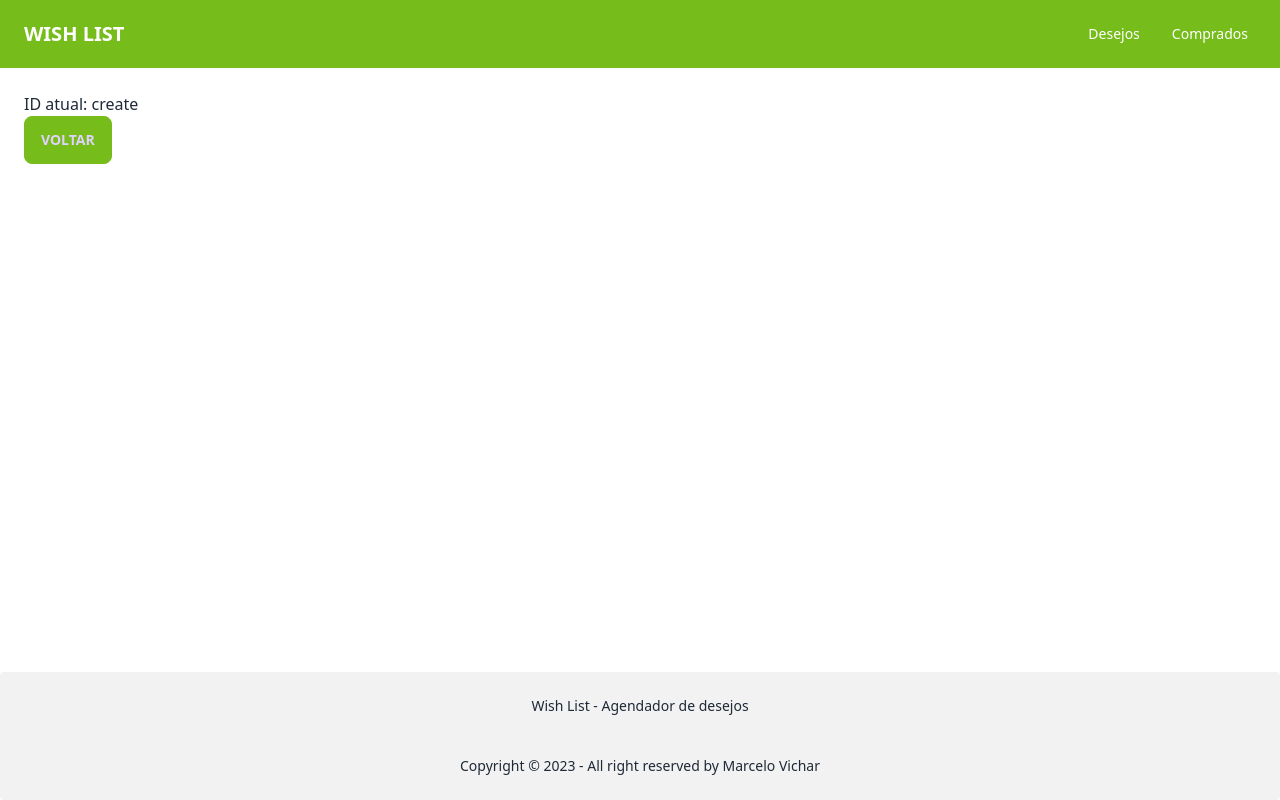
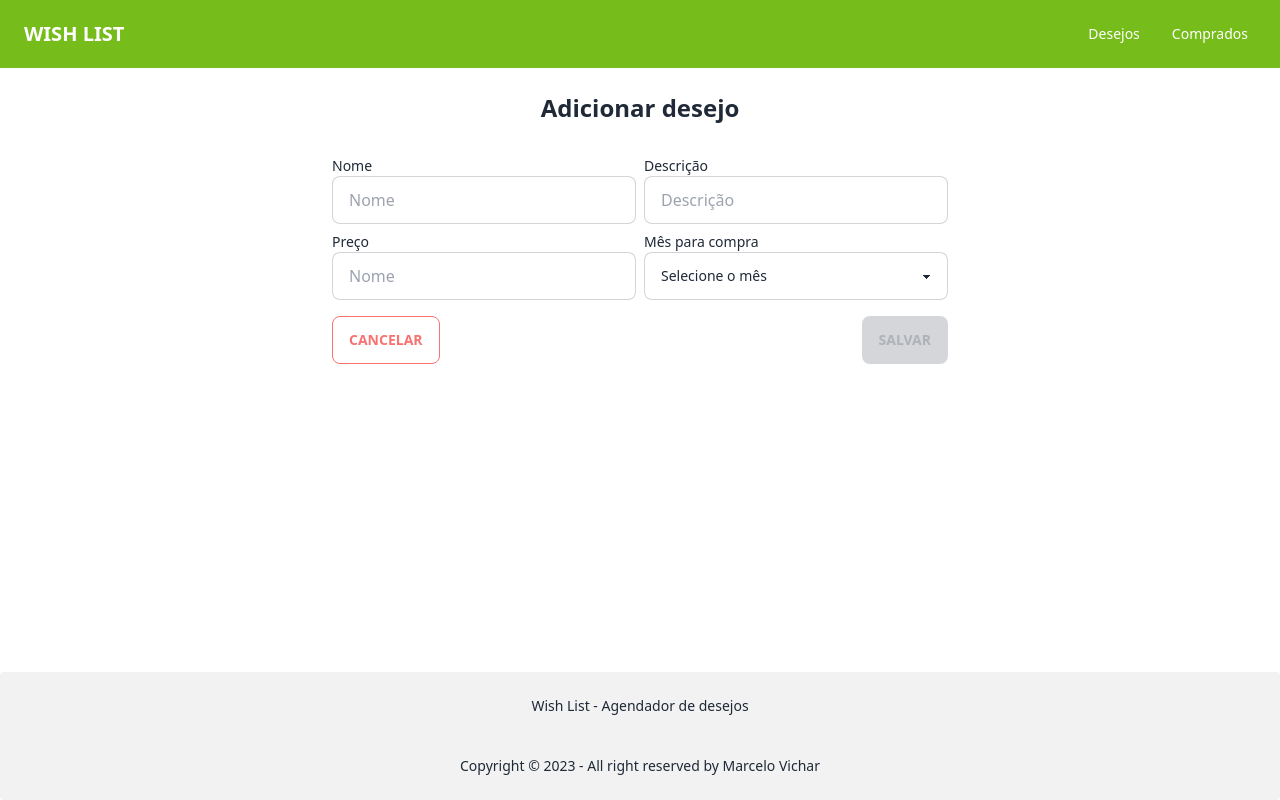
Before and after one commit to MarceloVichar/angular-wish-list, an Angular app in the folder wish-list/: page /wish/create in a window 1280 px wide. Built offline with nearby package versions, Linux system fonts and the light colour scheme.

Commit message:
implementado cadastro com validacao e local storage

```diff
--- a/wish-list/src/app/app-routing.module.ts
+++ b/wish-list/src/app/app-routing.module.ts
@@ -3,11 +3,13 @@ import { RouterModule, Routes } from '@angular/router';
 import {HomeComponent} from "./pages/home/home.component";
 import {PurchasedComponent} from "./pages/purchased/purchased.component";
 import {DetailsComponent} from "./pages/details/details.component";
+import {CreateComponent} from "./pages/create/create.component";
 
 const routes: Routes = [
   { path: '', component: HomeComponent },
+  { path: 'wish/create', component: CreateComponent },
   { path: 'wish/:id', component: DetailsComponent },
-  { path: 'purchased', component: PurchasedComponent }
+  { path: 'purchased', component: PurchasedComponent },
 ];
 
 @NgModule({
--- /dev/null
+++ b/wish-list/src/app/components/wish-form/wish-form.component.html
@@ -0,0 +1,81 @@
+<form #form="ngForm" (ngSubmit)="onSubmit()" class="w-full lg:w-1/2 m-auto">
+  <div class="grid lg:grid-cols-2 gap-2">
+    <label>
+      <p class="text-sm">Nome</p>
+      <input
+        [(ngModel)]="model.name"
+        type="text"
+        name="name"
+        class="input input-bordered w-full"
+        placeholder="Nome"
+        #name="ngModel"
+        required
+      >
+      <div
+        *ngIf="name.invalid && (name.dirty || name.touched)"
+        class="text-error text-sm mt-1"
+      >
+        Nome é obrigatório.
+      </div>
+    </label>
+    <label>
+      <p class="text-sm">Descrição</p>
+      <input
+        [(ngModel)]="model.description"
+        type="text"
+        name="description"
+        class="input input-bordered w-full"
+        placeholder="Descrição"
+        pattern="^.{5,}$"
+        #description="ngModel"
+      >
+      <div
+        *ngIf="description.invalid && (description.dirty || description.touched)"
+        class="text-error text-sm mt-1"
+      >
+        A descrição deve ter tamanho mínimo de 5.
+      </div>
+    </label>
+    <label>
+      <p class="text-sm">Preço</p>
+      <input
+        [(ngModel)]="model.price"
+        type="number"
+        step="0.02"
+        name="prince"
+        class="input input-bordered w-full"
+        placeholder="Nome"
+        #price="ngModel"
+        required
+      >
+      <div
+        *ngIf="price.invalid && (price.dirty || price.touched)"
+        class="text-error text-sm mt-1"
+      >
+        Preço é obrigatório.
+      </div>
+    </label>
+    <label>
+      <p class="text-sm">Mês para compra</p>
+      <select
+        [(ngModel)]="model.month"
+        name="month"
+        class="select select-bordered w-full"
+        #month="ngModel"
+        required
+      >
+        <option value="" disabled selected>Selecione o mês</option>
+        <option *ngFor="let month of months" [value]="month">{{ month }}</option>
+      </select>
+      <div *ngIf="month.invalid && (month.dirty || month.touched)"
+           class="text-error text-sm mt-1">Selecione um mês válido.
+      </div>
+    </label>
+  </div>
+  <div class="flex justify-between mt-4">
+    <a routerLink="">
+      <button class="btn btn-outline btn-error">Cancelar</button>
+    </a>
+    <button class="btn btn-primary" [disabled]="form.invalid">Salvar</button>
+  </div>
+</form>
--- /dev/null
+++ b/wish-list/src/app/components/wish-form/wish-form.component.ts
@@ -0,0 +1,47 @@
+import {Component, EventEmitter, Input, Output} from '@angular/core';
+import {Wish} from "../../interfaces/wish";
+
+@Component({
+  selector: 'app-wish-form',
+  templateUrl: './wish-form.component.html',
+  styleUrls: ['./wish-form.component.css']
+})
+export class WishFormComponent {
+  @Input() item: Wish = {
+    name: '',
+    description: '',
+    price: '',
+    month: ''
+  }
+  @Output() submit = new EventEmitter<Wish>()
+
+  model: Wish = {
+    name: '',
+    description: '',
+    price: '',
+    month: ''
+  }
+
+  months = [
+    'Janeiro',
+    'Fevereiro',
+    'Março',
+    'Abril',
+    'Maio',
+    'Junho',
+    'Julho',
+    'Agosto',
+    'Setembro',
+    'Outubro',
+    'Novembro',
+    'Dezembro'
+  ]
+
+  ngOnInit() {
+      Object.assign(this.model, this.item)
+  }
+
+  onSubmit() {
+    this.submit.emit(this.model)
+  }
+}
--- a/wish-list/src/app/interfaces/wish.ts
+++ b/wish-list/src/app/interfaces/wish.ts
@@ -1,7 +1,7 @@
 export interface Wish {
-  id: number;
   name: string;
-  description: string;
-  price: number;
+  price: number | string;
   month: string;
+  description?: string;
+  id?: number;
 }
--- /dev/null
+++ b/wish-list/src/app/pages/create/create.component.html
@@ -0,0 +1,2 @@
+<h1 class="text-2xl text-center font-bold mb-8">Adicionar desejo</h1>
+<app-wish-form (submit)="onSubmit($event)"></app-wish-form>
--- /dev/null
+++ b/wish-list/src/app/pages/create/create.component.ts
@@ -0,0 +1,26 @@
+import {Component} from '@angular/core';
+import {Wish} from "../../interfaces/wish";
+import {Router} from "@angular/router";
+
+@Component({
+  selector: 'app-create',
+  templateUrl: './create.component.html',
+  styleUrls: ['./create.component.css']
+})
+export class CreateComponent {
+
+  constructor(private router: Router) {}
+
+  onSubmit(form: Wish) {
+    if (form.name) {
+      let wishList = []
+      const wishListInStorage = localStorage.getItem('wishList')
+      if (wishListInStorage) {
+        wishList = JSON.parse(wishListInStorage)
+      }
+      wishList.push(form)
+      localStorage.setItem('wishList', JSON.stringify((wishList)))
+    }
+    this.router.navigate([''])
+  }
+}
--- a/wish-list/src/app/pages/home/home.component.html
+++ b/wish-list/src/app/pages/home/home.component.html
@@ -1,3 +1,8 @@
 <div>
+  <div class="flex justify-end">
+    <a routerLink="wish/create">
+      <button class="btn btn-primary">Adicionar</button>
+    </a>
+  </div>
   <app-wish-table [items]="data" (show)="showItem($event)"/>
 </div>
--- a/wish-list/src/app/pages/home/home.component.ts
+++ b/wish-list/src/app/pages/home/home.component.ts
@@ -1,6 +1,6 @@
-import { Component } from '@angular/core';
+import {Component} from '@angular/core';
 import {Wish} from "../../interfaces/wish";
-import { Router } from '@angular/router';
+import {Router} from '@angular/router';
 
 @Component({
   selector: 'app-home',
@@ -8,17 +8,19 @@ import { Router } from '@angular/router';
   styleUrls: ['./home.component.css']
 })
 export class HomeComponent {
-  data: Wish[] = [
-    {
-      name: '231',
-      month: '432',
-      description: 'Descricao',
-      price: 23,
-      id: 43
+  data: Wish[] = []
+
+  ngOnInit() {
+    let wishList = []
+    const wishListInStorage = localStorage.getItem('wishList')
+    if (wishListInStorage) {
+      wishList = JSON.parse(wishListInStorage)
     }
-  ]
+    this.data = wishList
+  }
 
-  constructor(private router: Router) {}
+  constructor(private router: Router) {
+  }
 
   showItem(id: string | number) {
     this.router.navigate(['wish', id])
```
Also changed, not shown: wish-list/src/app/app.module.ts (+10 -4 lines), wish-list/src/app/components/wish-form/wish-form.component.css (added), wish-list/src/app/pages/create/create.component.css (added).
